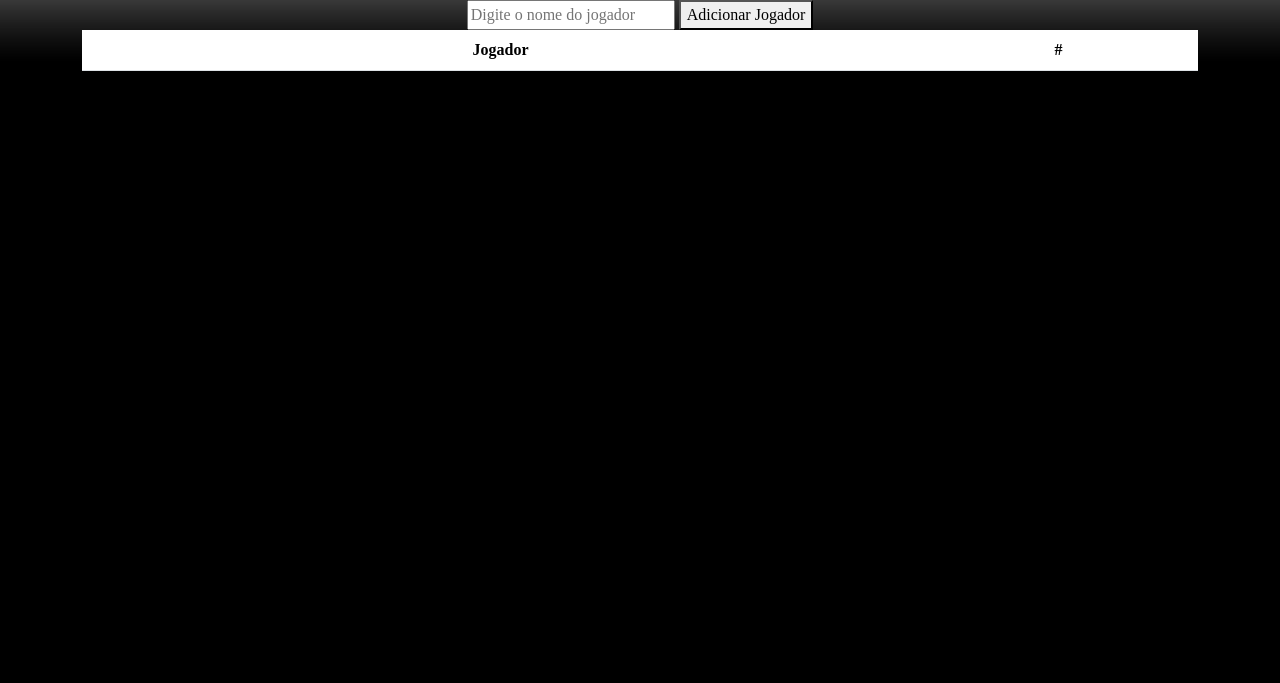
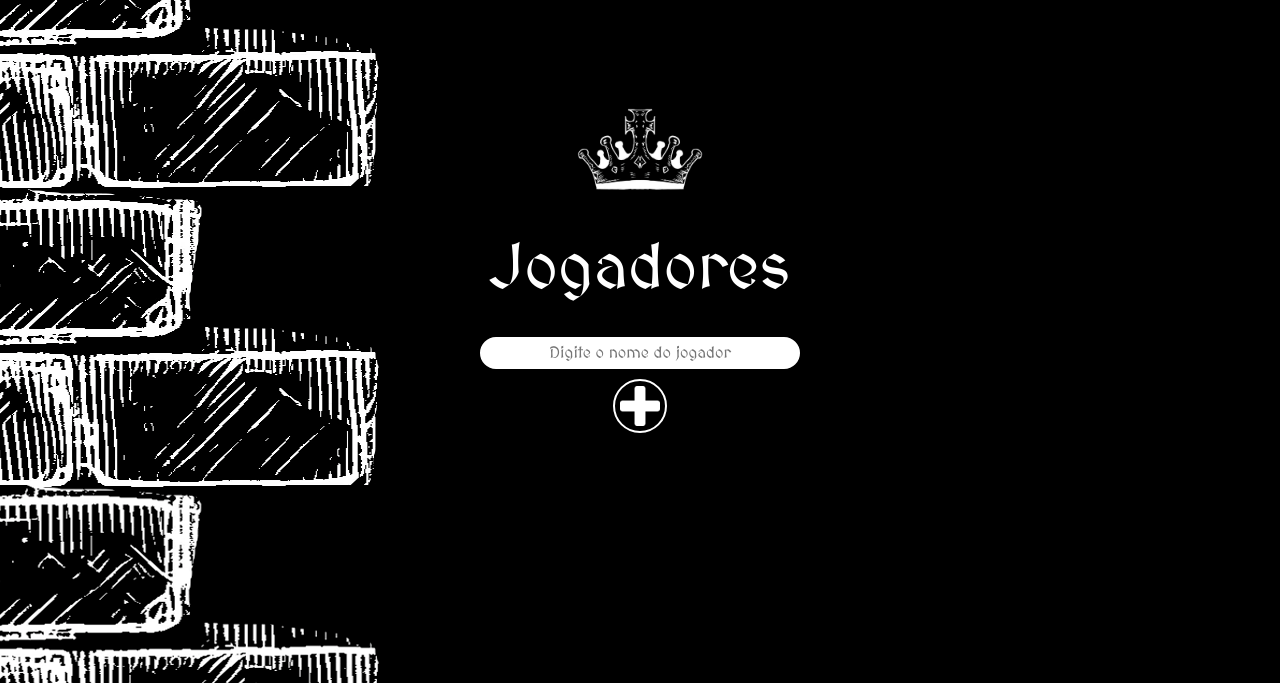
Before and after one commit to Samuel-fernandesf/Jogo-Lobisomem, a Flask app: page /form/ in a window 1280 px wide. Shown: the top 683 px of the page. Run offline with Flask 3, Linux system fonts and the light colour scheme; lists and menus that the app fills with data are empty; parts of the project's set-up code (start-up, migrations or seed data) failed here and were passed over.

Commit message:
Mesclando css do yuri

```diff
--- a/app/static/estilos/jogo.css
+++ b/app/static/estilos/jogo.css
@@ -1,101 +1,193 @@
+@import url('https://fonts.googleapis.com/css2?family=MedievalSharp&display=swap');
+
 li {
     list-style-type: none;
 }
 body{
     background-color: black;
+    color: rgb(255, 255, 255);
+    font-family: "MedievalSharp", serif;
+}
+.body-b{
     color: white;
+    font-family: "MedievalSharp", serif;
+    background-image: url(img/backgroundgeral.png);
+}
+.formx{
+    margin-top: 2rem;
+    text-decoration: none;
+}
+input{
+    border-radius: 20px;
+    margin-bottom: 5px;
+    margin-top: -1rem;
+    width: 20rem;
+    text-align: center;
+    border: 3px white solid;
+}
+.img{
+    margin-top: 3rem;
+    height: 200px;
+    width: 200px;
+}
+table {
+    border-collapse: separate;
+    border-spacing: 8px 8px;
+    margin-top: -8px;
+  }
+
+  td {
+    border: 2px solid rgb(255, 255, 255);
+    border-radius: 20px;
+    border-left-width: 1;
+    min-width: 120px;
+    height: 18px;
+    text-align: center;
+    padding: 3px;
+  }
+  .td-:hover{
+    background-color: red;
+    transition-duration: 0.5s;
+  }
+  .aa{
+    padding-left:45px;
+    padding-right: 45px;
+    padding-top: 7px;
+    padding-bottom: 7px;
+  }
+
+  td:first-child {
+    border-left-width: 1px;
+  }
+  .lx{
+    width: 30px;
+    height: 20px;
+    margin-bottom: 3px;
+  }
+
+.p_d {
+    font-size: 4rem;
+    margin-top: -1rem;
+}
+.mais{
+    background-color: rgb(0, 0, 0);
+    border-radius: 200px;
+    padding: 5px;
+    border: 2px white solid;
+    margin-top: 5px;
+}
+.mais:hover{
+    background-color: rgb(1, 202, 1);
+    transition-duration: 0.5s;
+
+}
+.play{
+  background-color: rgb(0, 0, 0);
+  border-radius: 200px;
+  padding: 5px;
+  padding-left: 10px;
+  padding-right: 10px;
+  border: 2px white solid;
+  margin-top: 5px;
+  font-size: 2rem;
+  color: white;
+}
+.play:hover{
+  background-color: darkred;
+  transition-duration: 0.5s;
+}
+.img-mais{
+  width: 40px;
+  height: 40px;
+  text-align: center;
+  align-items: center;
+}
+.img-play{
+  width: 30px;
+  height: 30px;
+  text-align: center;
+  align-items: center;
+  margin-left: 4px;
+}
+
+#card {
+  display: flex;
+  justify-content: center;
+  transform-style: preserve-3d; /* importante para o flip */
+  transition: all .5s;
+}
+
+.face {
+  width: 477.38px;
+  height: 750px;
+  display: flex;
+  justify-content: center;
+  align-items: center;
+  color: white;
+  position: absolute;
+  border-radius: 10px;
+}
+
+#front {
+  background-image: url(img/back.png) ;;
+  transform: rotateY(180deg);
+  background-size: contain;
+  background-position: center;
+  background-repeat: no-repeat;
+}
+
+#back-condessa{
+  background-image: url(img/condessa.jpg) ;
+  backface-visibility: hidden; /* importante para o flip */
+  width: 477.38px;
+  height: 750px;
+  background-position: center;
+  background-repeat: no-repeat;
+  background-size: 477.38px 750px;
+}
+#back-vampiro{
+  background-image: url(img/vampiro.png ) ;
+  backface-visibility: hidden; /* importante para o flip */
+  width: 477.38px;
+  height: 750px;
+  background-position: center;
+  background-repeat: no-repeat;
+  background-size: 477.38px 750px;
+}
+#back-açougueiro{
+  background-image: url(img/açougueiro.png ) ;
+  backface-visibility: hidden; /* importante para o flip */
+  width: 477.38px;
+  height: 750px;
+  background-position: center;
+  background-repeat: no-repeat;
+  background-size: 477.38px 750px;
+}
+#back-campones{
+  background-image: url(img/campones.png ) ;
+  backface-visibility: hidden; /* importante para o flip */
+  width: 477.38px;
+  height: 750px;
+  background-position: center;
+  background-repeat: no-repeat;
+  background-size: 477.38px 750px;
+}
+#back-caçador{
+  background-image: url(img/caçador.png ) ;
+  backface-visibility: hidden; /* importante para o flip */
+  width: 477.38px;
+  height: 750px;
+  background-position: center;
+  background-repeat: no-repeat;
+  background-size: 477.38px 750px;
 }
 
 
-nav {
-    background-color: #333333cb;
-    padding: 10px 20px;
+.flip {
+  transform: rotateY(180deg);
 }
-
-
-#seta {
-    font-size: 30px;
-    color: white;
-    text-decoration: none;
-    transition: color 0.3s ease;
+.dudu{
+  background-color: grey;
+  border-radius: 200px;
+  width: 100%;
 }
-
-
-#seta:hover {
-    color: #ddd;
-}
-
-
-
-nav {
-    padding: 10px 20px;
-}
-
-.menu {
-    list-style-type: none;
-    padding: 0;
-    margin: 0;
-    display: flex;
-    width: 100%;
-    justify-content: space-between;
-    align-items: center;
-}
-
-
-.menu li {
-    margin: 0 15px;
-}
-
-
-#menu .seta {
-    font-size: 30px;
-    margin-left: 0;
-    margin-right: 0;
-}
-
-
-.menu li a {
-    text-decoration: none;
-    font-size: 18px;
-    font-weight: bold;
-    padding: 10px 15px;
-    transition: color 0.3s, background-color 0.3s;
-}
-
-.menu li a:hover {
-    color: white;
-}
-
-
-.center-item {
-    position: absolute;
-    left: 50%;
-    transform: translateX(-50%);
-}
-
-#botao {
-    background-color: #8c8c8c;
-}
-
-#formulario {
-    justify-content: left;
-}
-
-.formulario form {
-    display: flex;
-    justify-content: center;
-    align-items: center;
-}
-
-.formulario .form-control {
-    width: auto;
-    margin-right: 10px;
-}
-
-body {
-    font-family: "MedievalSharp", serif;
-    font-weight: 400;
-    font-style: normal;
-    background-image: url('img/background.png');
-    color: white;
-  }
--- /dev/null
+++ b/app/static/js/script.js
@@ -0,0 +1,5 @@
+const card = document.querySelector('#card')
+
+card.addEventListener('click', (e) => {
+    card.classList.toggle('flip')
+})
--- a/app/templates/jogo_form.html
+++ b/app/templates/jogo_form.html
@@ -4,11 +4,11 @@
     <meta charset="UTF-8">
     <meta name="viewport" content="width=device-width, initial-scale=1.0">
     <link href="https://cdn.jsdelivr.net/npm/bootstrap@5.3.3/dist/css/bootstrap.min.css" rel="stylesheet" integrity="sha384-QWTKZyjpPEjISv5WaRU9OFeRpok6YctnYmDr5pNlyT2bRjXh0JMhjY6hW+ALEwIH" crossorigin="anonymous">
-    <link rel="stylesheet" href="{{ url_for('static', filename='estilos/jogo.css') }}">
+    <link rel="stylesheet" href="{{ url_for('static', filename='estilos/jogo.css') }}" text="jogo.css">
     <link rel="stylesheet" href="https://cdn.jsdelivr.net/npm/bootstrap-icons@1.11.3/font/bootstrap-icons.min.css">
     <title>Adicionar Jogadores</title>
 </head>
-<body>
+<body class="body-b">
     <div class="container text-center">
 
         {% with messages = get_flashed_messages(with_categories=true) %}
@@ -36,30 +36,34 @@
             {% endif %}
         {% endwith %}
 
-        <form method="POST">
-            <input type="text" name="nome" minlength="3" maxlength="18" placeholder="Digite o nome do jogador" required="required">
-            <button type="submit">Adicionar Jogador</button>
+        <img class="img" src="{{ url_for('static', filename='img/coroab.png') }}">
+        <h1 class="p_d">Jogadores</h1>
+        <form class="formx" method="POST">
+            <input type="text" name="nome" minlength="1" maxlength="50" placeholder="Digite o nome do jogador" required="required" ><br>
+            <button class="mais" type="submit"><img class="img-mais" src="{{ url_for('static', filename='img/mais.png') }}"></button>
         </form>
 
-        <table class="table">
+        <center><table class="aladim">
             <tr>
-                <th>Jogador</th>
-                <th>#</th>
+                <th></th>
+                <th></th>
             </tr>
             {% for nome in jogadores %}
                 <tr>
                     <td>{{ nome }}</td>
-                    <td><a class="btn btn-outline-danger" href="/form/remover/{{nome}}"><i class="bi bi-trash3-fill "></i></a></td>
+                    <td class="td-"><a class="aa" href="/form/remover/{{nome}}"><img class="lx" src="{{ url_for('static', filename='img/excluir.png') }}"></a></td>
                 </tr>
             {% endfor %}
         </table>
 
         {% if pode_iniciar %}
+            <br>
             <a href="{{ url_for('jogo.iniciar_jogo') }}">
-                <button>Iniciar Jogo</button>
+                <button class="play">Play</button>
             </a>
         {% endif %}
     <div>
+
     <script src="https://cdn.jsdelivr.net/npm/bootstrap@5.3.3/dist/js/bootstrap.bundle.min.js" integrity="sha384-YvpcrYf0tY3lHB60NNkmXc5s9fDVZLESaAA55NDzOxhy9GkcIdslK1eN7N6jIeHz" crossorigin="anonymous"></script>
 </body>
 </html>
```
Also changed, not shown: app/static/estilos/style.css (+0 -11 lines), app/templates/mostrar_papel.html (+69 -3 lines), app/static/estilos/img/back.png (added), app/static/estilos/img/caçador.png (added), app/static/estilos/img/condessa.jpg (added), app/static/img/excluir.png (added), app/static/img/mais.png (added), app/static/img/play.png (added), 3 other files.
